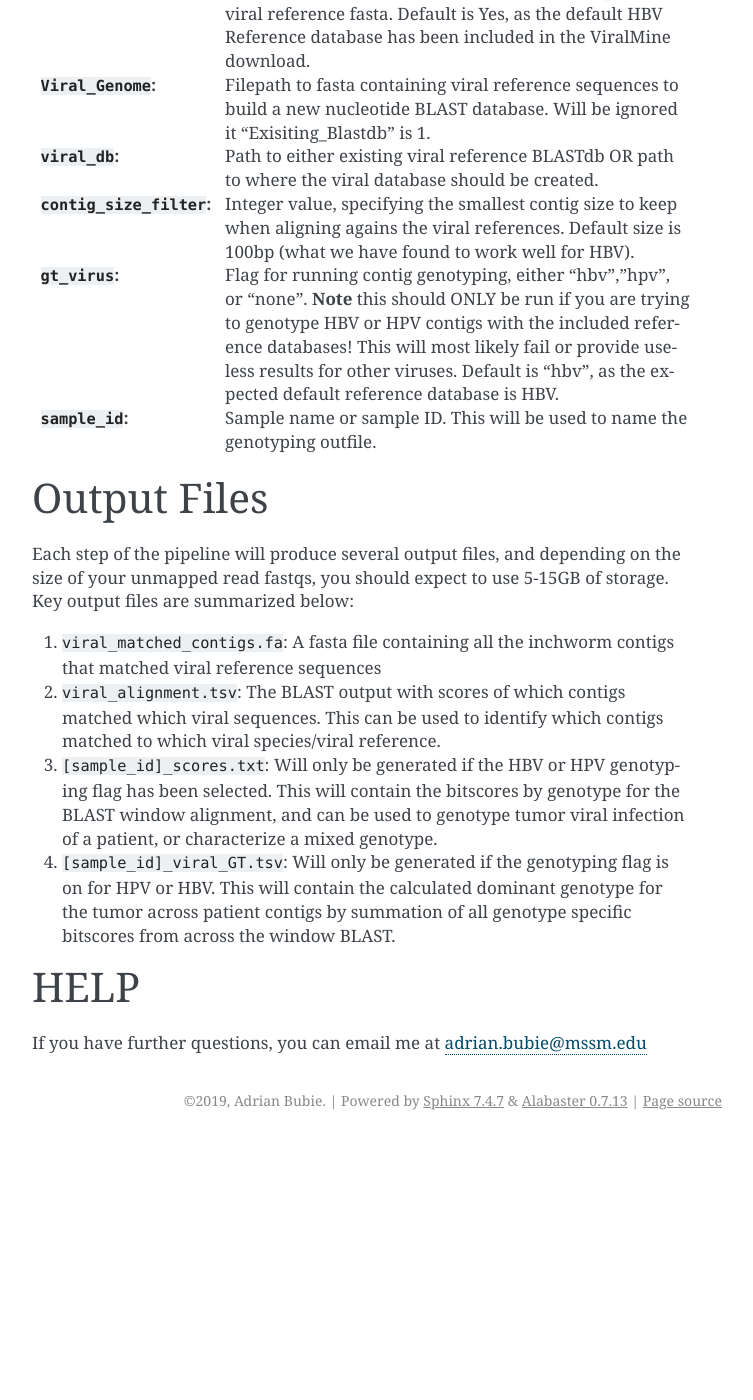
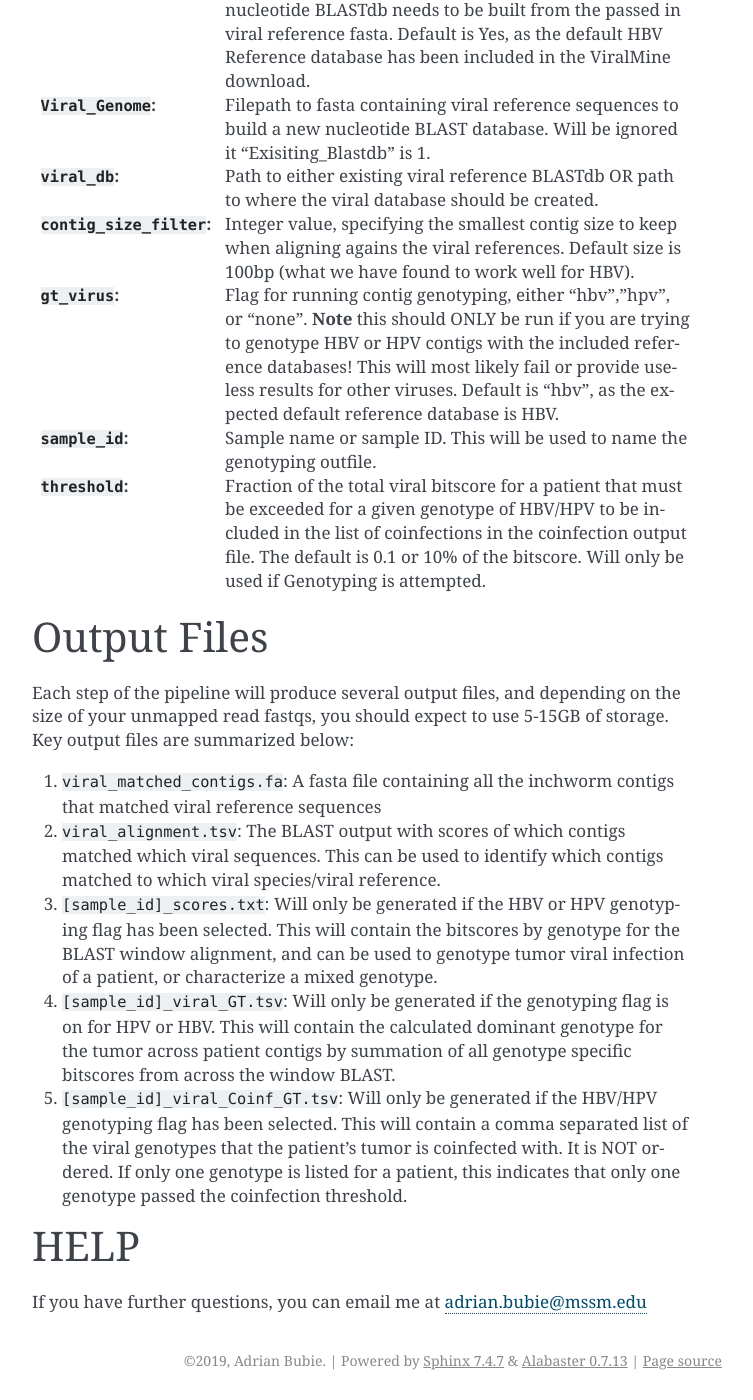
Before and after one commit to LosicLab/ViralMine, a Sphinx documentation site: the page built from docs/source/index.rst, in a window 1280 px wide and 1400 px high, scrolled down 3690 px. Shown: the whole window, without its empty margins (388-1141 px from the left). Built offline with Sphinx 7.4.7, drawn with Linux system fonts in a browser that asks for light colours; before the commit the page ends 4830 px from its top, so only the background shows below that.

Commit message:
updating docs, script comments

```diff
--- a/docs/source/index.rst
+++ b/docs/source/index.rst
@@ -84,6 +84,7 @@
 	contig_size_filter=200
 	gt_virus="hbv"
 	sample_id="sample_name"
+	threshold=0.1
 
 
 A full list of the parameters and their options is discussed in the table below (see **Parameter Explanations**).
@@ -119,6 +120,7 @@
 :``contig_size_filter``:	Integer value, specifying the smallest contig size to keep when aligning agains the viral references. Default size is 100bp (what we have found to work well for HBV).
 :``gt_virus``:	Flag for running contig genotyping, either "hbv","hpv", or "none". **Note** this should ONLY be run if you are trying to genotype HBV or HPV contigs with the included reference databases! This will most likely fail or provide useless results for other viruses. Default is "hbv", as the expected default reference database is HBV.
 :``sample_id``:	Sample name or sample ID. This will be used to name the genotyping outfile.
+:``threshold``:	Fraction of the total viral bitscore for a patient that must be exceeded for a given genotype of HBV/HPV to be included in the list of coinfections in the coinfection output file. The default is 0.1 or 10% of the bitscore. Will only be used if Genotyping is attempted.
 
 
 Output Files
@@ -130,6 +132,7 @@
 2. ``viral_alignment.tsv``: The BLAST output with scores of which contigs matched which viral sequences. This can be used to identify which contigs matched to which viral species/viral reference.
 3. ``[sample_id]_scores.txt``: Will only be generated if the HBV or HPV genotyping flag has been selected. This will contain the bitscores by genotype for the BLAST window alignment, and can be used to genotype tumor viral infection of a patient, or characterize a mixed genotype.
 4. ``[sample_id]_viral_GT.tsv``: Will only be generated if the genotyping flag is on for HPV or HBV. This will contain the calculated dominant genotype for the tumor across patient contigs by summation of all genotype specific bitscores from across the window BLAST.
+5. ``[sample_id]_viral_Coinf_GT.tsv``: Will only be generated if the HBV/HPV genotyping flag has been selected. This will contain a comma separated list of the viral genotypes that the patient's tumor is coinfected with. It is NOT ordered. If only one genotype is listed for a patient, this indicates that only one genotype passed the coinfection threshold.
 
 
 HELP
```
Also changed, not shown: README.md (+4 -3 lines), 6 other files.
